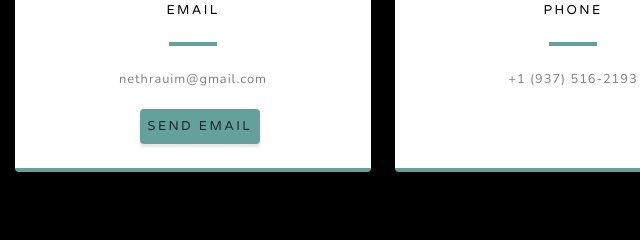
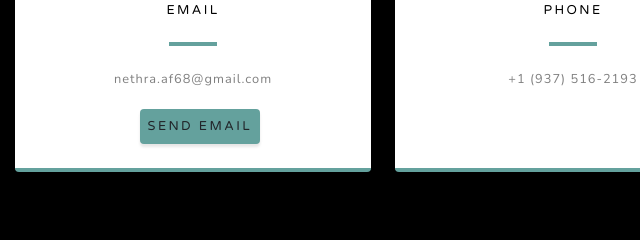
Before and after one commit to nethraui/myportfolio.github.io, a plain HTML site: page index.html in a window 1280 px wide. Shown: the part 2572-2812 px from the top of the page, 447-1087 px from the left. Drawn offline with nearby package versions, Linux system fonts and the light colour scheme.

Commit message:
Update index.html

```diff
--- a/index.html
+++ b/index.html
@@ -155,7 +155,7 @@
                                 <i class="fas fa-envelope text-primary mb-2"></i>
                                 <h4 class="text-uppercase m-0">Email</h4>
                                 <hr class="my-4" />
-                                <div class="small text-black-50">nethrauim@gmail.com</div>
+                                <div class="small text-black-50">nethra.af68@gmail.com</div>
                             </div>
                           <div class="sendemail"><button class="btn sendEmailBtn" id="sendEmailBtn">Send Email</button></div>
                         </div>
```
